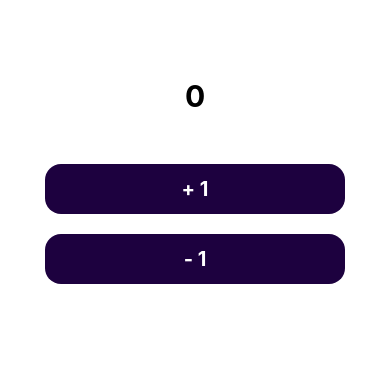
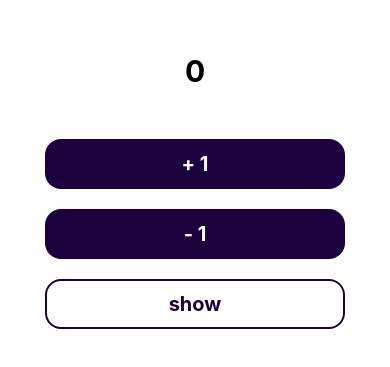
Before and after one commit to coffstack/PRN-FirstApp, a React Native app: screen / in a window 390 px wide. Shown: the part 231-598 px from the top of the page. Built offline with nearby package versions, Linux system fonts and the light colour scheme.

Commit message:
multiple + SetStateAction

```diff
--- a/App.tsx
+++ b/App.tsx
@@ -4,26 +4,35 @@ import { StyleSheet, Text, View } from "react-native";
 import { Button } from "./components/Button";
 
 export default function App() {
-  const [count, setCount] = useState(0);
+  const [count, setCount] = useState<number>(0);
+  const [showCount, setShowCount] = useState(true);
 
   // let count = 0;
 
   function increment() {
-    setCount(count + 1);
+    //((prevState: S) => S);
+    setCount((prevState) => prevState + 1);
     console.log(count);
   }
 
   function decrement() {
-    setCount(count - 1);
+    setCount((prev) => prev - 1);
     console.log(count);
   }
+
+  function toggleCount() {
+    setShowCount((prev) => !prev);
+  }
+
   return (
     <View style={styles.container}>
-      <Text style={styles.count}>{count}</Text>
+      {showCount && <Text style={styles.count}>{count}</Text>}
 
       <Button onPress={increment} title="+ 1" style={styles.buttonContainer} />
 
       <Button onPress={decrement} title="- 1" style={styles.buttonContainer} />
+
+      <Button variant="secondary" title="show" onPress={toggleCount} />
     </View>
   );
 }
```
